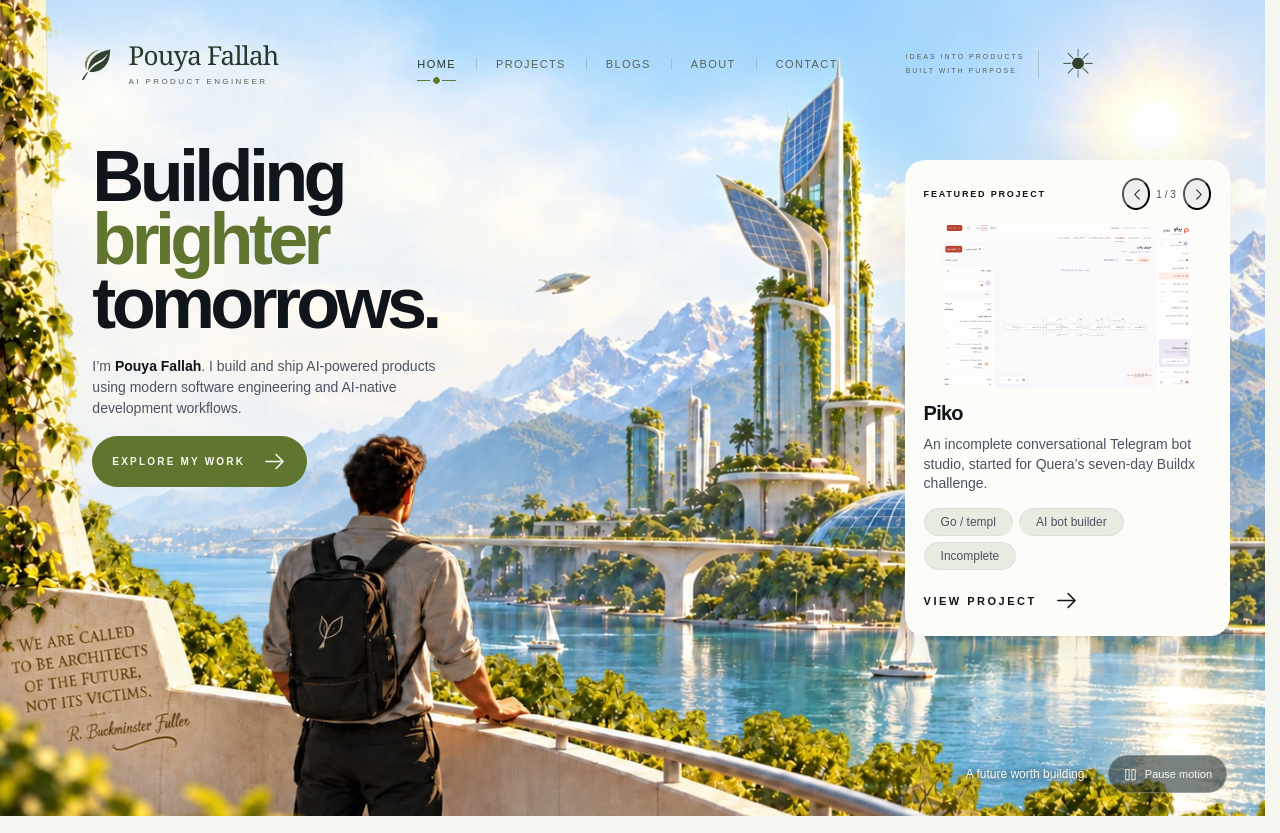
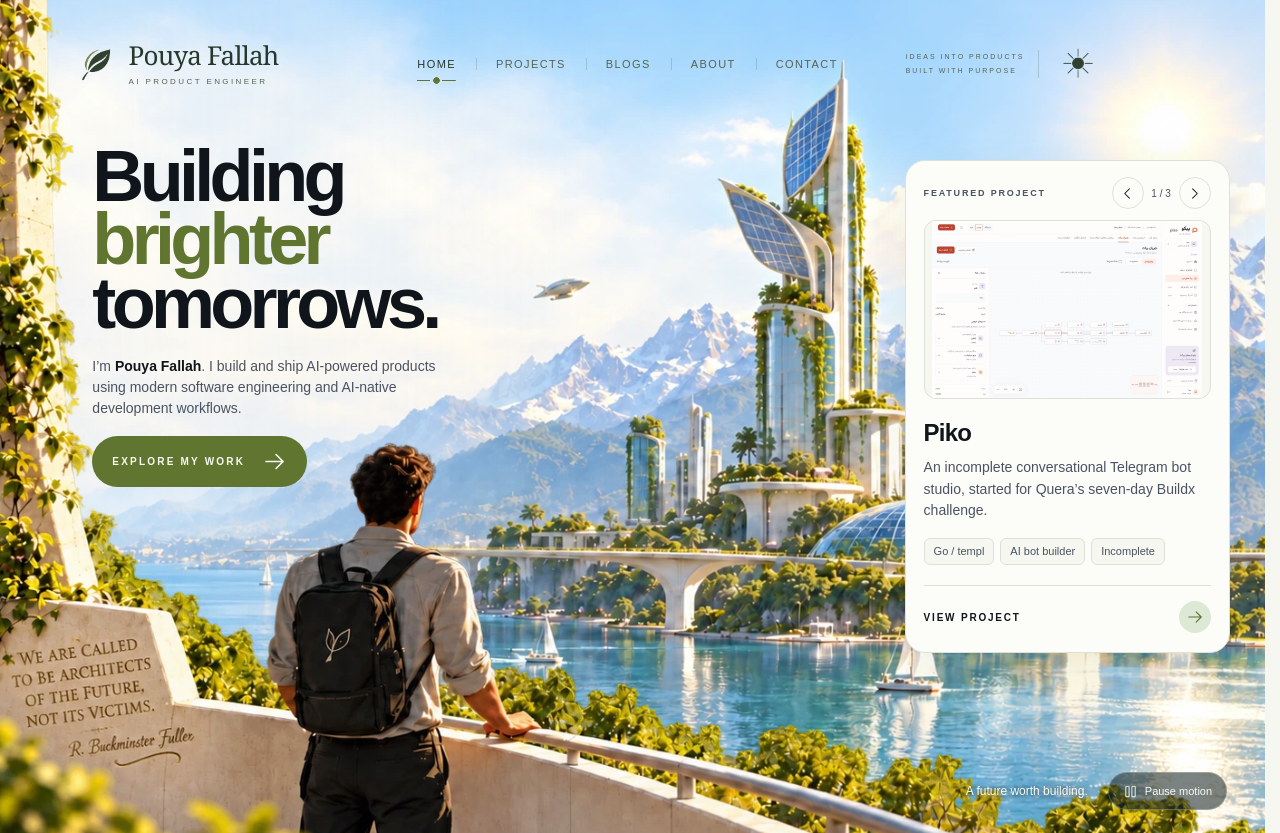
Before and after one commit to pooya79/portfolio, a React (Vite) app: page / in a window 1280 px wide. Built offline with nearby package versions, Linux system fonts and the light colour scheme; a web font is replaced by a local one.

Commit message:
Polish homepage featured project card

```diff
--- a/src/pages/home/Home.module.css
+++ b/src/pages/home/Home.module.css
@@ -18,23 +18,25 @@
 .explore { display: inline-flex; align-items: center; justify-content: center; gap: 25px; border-radius: 50px; min-height: 51px; padding: 13px 30px; background: var(--accent); color: var(--button-text); font-size: 11px; font-weight: 600; letter-spacing: 3px; white-space: nowrap; }
 .explore svg, .projectLink svg { transition: transform 250ms; }
 .explore:hover svg, .projectLink:hover svg { transform: translateX(6px); }
-.featured { background: var(--surface); border: 1px solid rgb(255 255 255 / .4); border-radius: 20px; padding: 16px 22px 20px; margin-top: 22px; box-shadow: 0 12px 55px rgb(33 57 59 / .08); }
-.cardHeader { display: flex; justify-content: space-between; align-items: center; gap: 6px; min-height: 42px; margin-bottom: 11px; }
-.cardHeader > span { font-size: 10px; letter-spacing: 2.5px; font-weight: 600; white-space: nowrap; }
-.projectControls { display: flex; align-items: center; gap: 2px; color: var(--muted); }
+.featured { background: var(--surface); border: 1px solid var(--border); border-radius: 20px; padding: 16px 22px 20px; margin-top: 22px; box-shadow: 0 16px 48px var(--shadow); }
+.cardHeader { display: flex; justify-content: space-between; align-items: center; gap: 8px; min-height: 40px; margin-bottom: 14px; }
+.cardHeader > span { font-size: 10px; letter-spacing: 1.6px; font-weight: 600; color: var(--muted); white-space: nowrap; }
+.projectControls { display: flex; align-items: center; gap: 3px; color: var(--muted); }
 .projectControls span { min-width: 29px; text-align: center; font-size: 10px; font-variant-numeric: tabular-nums; white-space: nowrap; }
-.projectControls button { display: grid; place-items: center; width: 28px; min-height: 32px; border-radius: 50%; color: var(--text); }
-.projectControls button:hover { background: var(--hover); }
-.preview { display: block; aspect-ratio: 1.73; border-radius: 11px; overflow: hidden; margin-bottom: 14px; }
-.preview img { width: 100%; height: 100%; object-fit: cover; transition: transform 600ms; }
+.projectControls button { display: grid; place-items: center; width: 32px; min-height: 32px; padding: 0; border: 1px solid var(--border); background: transparent; border-radius: 50%; color: var(--text); }
+.projectControls button:hover { background: var(--hover); border-color: var(--accent); }
+.preview { display: block; aspect-ratio: 1.6; border: 1px solid var(--border); background: var(--bg); border-radius: 12px; overflow: hidden; margin-bottom: 20px; }
+.preview img { display: block; width: 100%; height: 100%; object-fit: cover; transition: transform 600ms; }
 .preview:hover img { transform: scale(1.035); }
 .appPreview img { object-fit: contain; }
 .appPreview:hover img { transform: none; }
-.featured h2 { font-family: var(--font-body); font-size: clamp(18px, 1.32vw, 23px); line-height: 1.18; font-weight: 600; letter-spacing: -.75px; }
-.description { font-size: clamp(13px, .93vw, 16px); line-height: 1.37; color: var(--muted); margin: 10px 0 15px; min-height: 3.9em; }
-.tags { display: flex; flex-wrap: wrap; gap: 6px; list-style: none; padding: 0; margin: 0 0 14px; }
-.tags li { font-size: 12px; color: var(--muted); background: var(--hover); border: 1px solid var(--border); border-radius: 40px; padding: 6px 16px; }
-.projectLink { display: inline-flex; align-items: center; gap: 17px; font-size: 11px; font-weight: 700; letter-spacing: 2.5px; min-height: 33px; }
+.featured h2 { font-family: var(--font-body); font-size: clamp(23px, 1.65vw, 28px); line-height: 1.15; font-weight: 600; letter-spacing: -.8px; text-wrap: balance; }
+.description { font-size: clamp(13px, .93vw, 16px); line-height: 1.55; color: var(--muted); margin: 10px 0 16px; min-height: 3.9em; }
+.tags { display: flex; flex-wrap: wrap; gap: 6px; list-style: none; padding: 0; margin: 0 0 20px; }
+.tags li { font-size: 11px; line-height: 1.4; color: var(--muted); background: var(--bg); border: 1px solid var(--border); border-radius: 6px; padding: 5px 9px; }
+.projectLink { display: flex; align-items: center; justify-content: space-between; gap: 16px; border-top: 1px solid var(--border); padding-top: 14px; font-size: 10px; font-weight: 700; letter-spacing: 1.8px; min-height: 49px; }
+.projectLink svg { box-sizing: content-box; flex-shrink: 0; padding: 7px; width: 18px; height: 18px; border-radius: 50%; background: var(--accent-soft); color: var(--accent); }
+.projectLink:hover svg, .projectLink:focus-visible svg { transform: translateX(3px); }
 .sceneControls { position: absolute; z-index: 1; bottom: 23px; right: 3%; display: flex; align-items: center; gap: 20px; color: #f7faf3; text-shadow: 0 1px 7px #10232a; }
 .sceneCaption { font-size: 12px; }
 .srOnly { position: absolute; width: 1px; height: 1px; margin: -1px; padding: 0; overflow: hidden; clip-path: inset(50%); white-space: nowrap; border: 0; }
@@ -58,8 +60,8 @@
 @keyframes drift { 0%, 100% { transform: translate(0, 0); opacity: 0; } 35% { opacity: .5; } 70% { opacity: .2; } 95% { transform: translate(38px, -80px); opacity: 0; } }
 @media (min-width: 1900px) { .composition { grid-template-columns: 580px 420px; } }
 @media (max-width: 1500px) { .explore { font-size: 10px; letter-spacing: 2.2px; padding-inline: 20px; gap: 17px; min-height: 48px; } }
-@media (max-width: 1280px) { .composition { grid-template-columns: 440px 325px; gap: 30px; padding-top: 145px; } .heroCopy h1 { font-size: 72px; } .heroCopy > p { max-width: 370px; font-size: 14px; } .featured { padding: 12px 18px 18px; margin-top: 15px; } .cardHeader > span { letter-spacing: 1.8px; font-size: 9px; } .count { letter-spacing: 1px; font-size: 9px; } .featured h2 { font-size: 20px; } .description { font-size: 14px; } .cardHeader { margin-bottom: 7px; } }
-@media (max-width: 1000px) { .composition { grid-template-columns: minmax(0, 400px) 300px; padding-left: 6%; gap: 24px; } .heroCopy h1 { font-size: 64px; } .heroCopy > p { font-size: 14px; max-width: 340px; } .featured { padding: 12px 16px 16px; } .cardHeader > span { letter-spacing: 1px; } .tags li { padding-inline: 12px; } }
+@media (max-width: 1280px) { .composition { grid-template-columns: 440px 325px; gap: 30px; padding-top: 145px; } .heroCopy h1 { font-size: 72px; } .heroCopy > p { max-width: 370px; font-size: 14px; } .featured { padding: 12px 18px 18px; margin-top: 15px; } .cardHeader > span { letter-spacing: 1.8px; font-size: 9px; } .count { letter-spacing: 1px; font-size: 9px; } .featured h2 { font-size: 24px; } .description { font-size: 14px; } .cardHeader { margin-bottom: 7px; } }
+@media (max-width: 1000px) { .composition { grid-template-columns: minmax(0, 400px) 300px; padding-left: 6%; gap: 24px; } .heroCopy h1 { font-size: 64px; } .heroCopy > p { font-size: 14px; max-width: 340px; } .featured { padding: 12px 16px 16px; } .cardHeader > span { letter-spacing: 1px; } .tags li { padding-inline: 9px; } }
 @media (max-width: 800px) {
   .hero { min-height: 1120px; }
   .landscape { height: 740px; }
@@ -73,7 +75,7 @@
   .featured { width: min(100%, 420px); margin: 195px auto 0; padding: 16px 22px 20px; box-shadow: 0 10px 40px var(--shadow); }
   .cardHeader > span { font-size: 10px; letter-spacing: 2px; }
   .count { font-size: 10px; letter-spacing: 2px; }
-  .featured h2 { font-size: 22px; }
+  .featured h2 { font-size: 26px; }
   .description { min-height: 0; font-size: 15px; }
   .hero::after { content: ''; position: absolute; inset: 680px 0 0; background: linear-gradient(transparent, var(--bg) 75px); z-index: -1; }
   .sceneControls { bottom: 20px; left: 6%; right: 6%; justify-content: space-between; color: var(--muted); text-shadow: none; }
```
